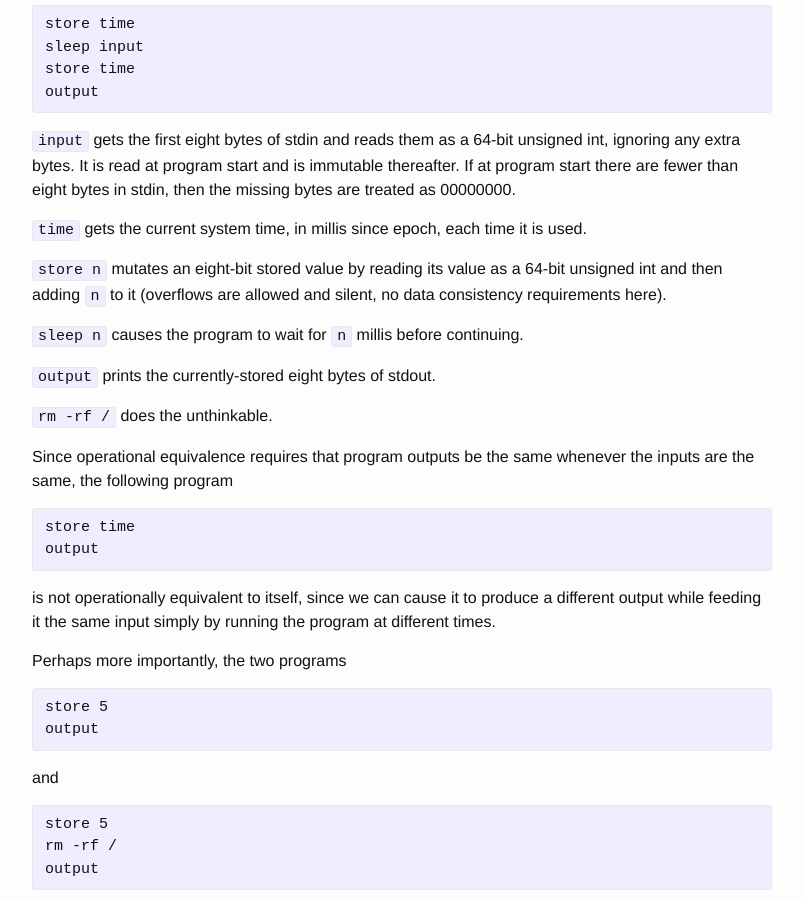
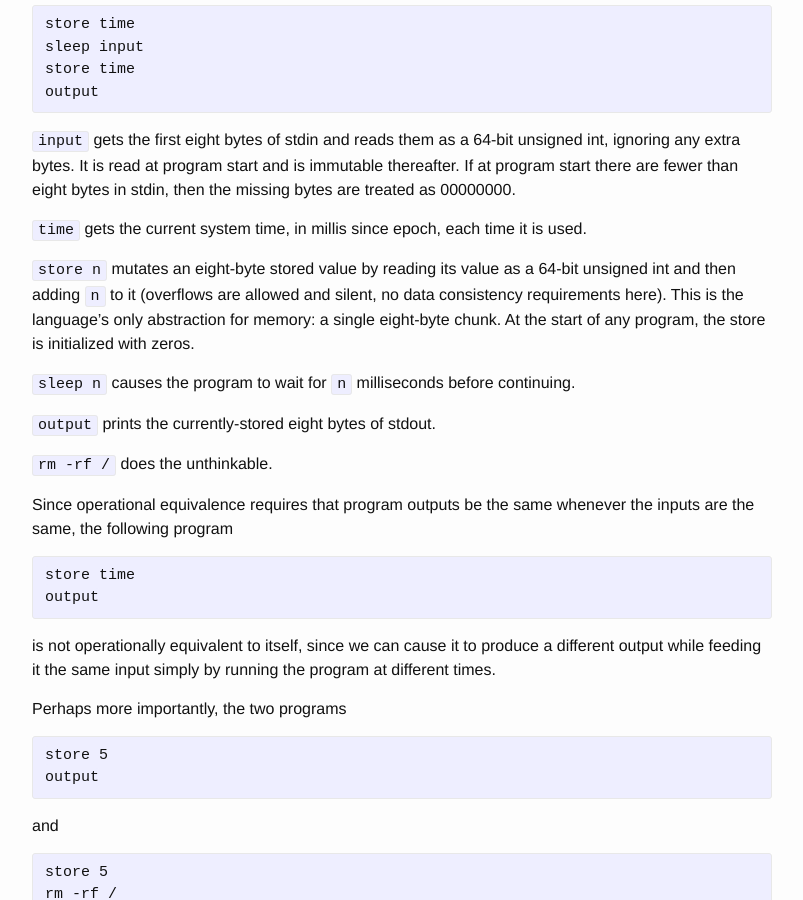
Before and after one commit to friedbrice/friedbrice.github.io, a Jekyll site: the page built from _posts/2018-05-16-denotational-semantics-in-a-nutshell.md, in a window 1280 px wide and 900 px high, scrolled down 1656 px. Shown: the whole window, without its empty margins (238-1041 px from the left). Built offline with Jekyll 4.4.1, drawn with Linux system fonts in a browser that asks for light colours; comment, search, counter and statistics services are not loaded.

Commit message:
clarify some things

```diff
--- a/_posts/2018-05-16-denotational-semantics-in-a-nutshell.md
+++ b/_posts/2018-05-16-denotational-semantics-in-a-nutshell.md
@@ -105,11 +105,14 @@ bytes in stdin, then the missing bytes are treated as 00000000.
 `time` gets the current system time, in millis since epoch, each time it
 is used.
 
-`store n` mutates an eight-bit stored value by reading its value as a
+`store n` mutates an eight-byte stored value by reading its value as a
 64-bit unsigned int and then adding `n` to it (overflows are allowed and
-silent, no data consistency requirements here).
+silent, no data consistency requirements here). This is the language's
+only abstraction for memory: a single eight-byte chunk. At the start of
+any program, the store is initialized with zeros.
 
-`sleep n` causes the program to wait for `n` millis before continuing.
+`sleep n` causes the program to wait for `n` milliseconds before
+continuing.
 
 `output` prints the currently-stored eight bytes of stdout.
 
```
